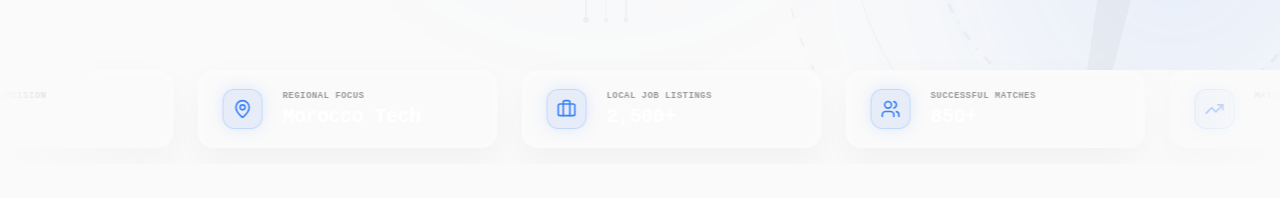
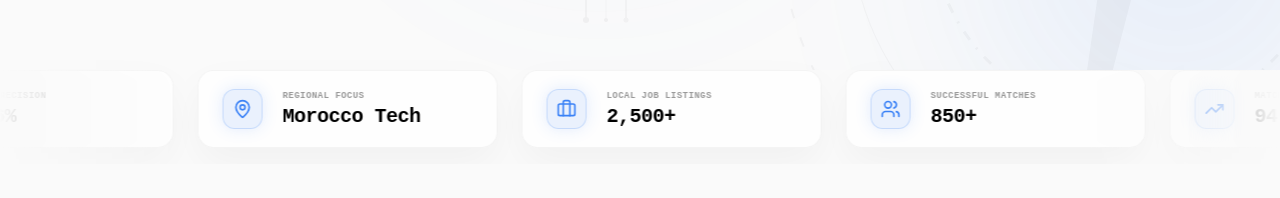
Before and after one commit to Aubnsh22/FindUrWayV1, a React (Vite) app in the folder frontend/: page / in a window 1280 px wide. Shown: the part 730-928 px from the top of the page. Built offline with nearby package versions, Linux system fonts and the light colour scheme; no server answers.

Commit message:
Restore white card aesthetic while keeping ultra-smooth CSS masking

```diff
--- a/frontend/src/pages/HomePage.jsx
+++ b/frontend/src/pages/HomePage.jsx
@@ -268,14 +268,14 @@ function StatsBar() {
           {doubledStats.map((s, i) => (
             <div
               key={i}
-              className="glass-card p-4.5 px-6 border border-white/5 bg-white/5 backdrop-blur-md flex items-center gap-5 min-w-[300px]"
+              className="glass-card p-4.5 px-6 border border-black/[0.04] bg-white/70 backdrop-blur-md flex items-center gap-5 min-w-[300px]"
             >
               <div className="w-10 h-10 rounded-xl bg-cyber-cyan/10 border border-cyber-cyan/20 flex items-center justify-center text-cyber-cyan shadow-[0_0_15px_rgba(59,130,246,0.15)]">
                 <s.icon className="w-5 h-5" />
               </div>
               <div>
                 <span className="text-[9px] text-text-dim font-bold tracking-wider uppercase font-mono block leading-none">{s.label}</span>
-                <span className="text-xl font-bold font-mono text-white tracking-tight block mt-1.5 leading-none">{s.value}</span>
+                <span className="text-xl font-bold font-mono text-text-white tracking-tight block mt-1.5 leading-none">{s.value}</span>
               </div>
             </div>
           ))}
```
